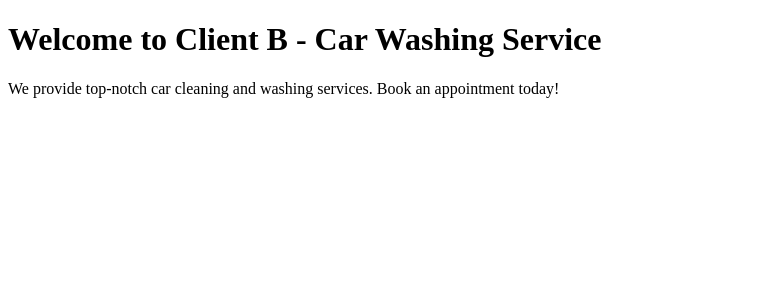
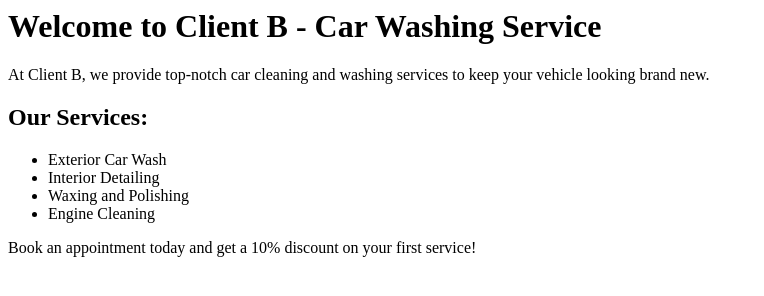
Before and after one commit to catwalk764/client-b, a plain HTML site: page index.html in a window 1280 px wide. Shown: the whole page, without its empty margins (0-764 px from the left). Drawn offline with Linux system fonts and the light colour scheme.

Commit message:
Updated content for testing

```diff
--- a/index.html
+++ b/index.html
@@ -1,12 +1,10 @@
-<!DOCTYPE html>
-<html lang="en">
-<head>
-    <meta charset="UTF-8">
-    <meta name="viewport" content="width=device-width, initial-scale=1.0">
-    <title>Client B - Car Washing</title>
-</head>
-<body>
-    <h1>Welcome to Client B - Car Washing Service</h1>
-    <p>We provide top-notch car cleaning and washing services. Book an appointment today!</p>
-</body>
-</html>
+<h1>Welcome to Client B - Car Washing Service</h1>
+<p>At Client B, we provide top-notch car cleaning and washing services to keep your vehicle looking brand new.</p>
+<h2>Our Services:</h2>
+<ul>
+  <li>Exterior Car Wash</li>
+  <li>Interior Detailing</li>
+  <li>Waxing and Polishing</li>
+  <li>Engine Cleaning</li>
+</ul>
+<p>Book an appointment today and get a 10% discount on your first service!</p>
```
